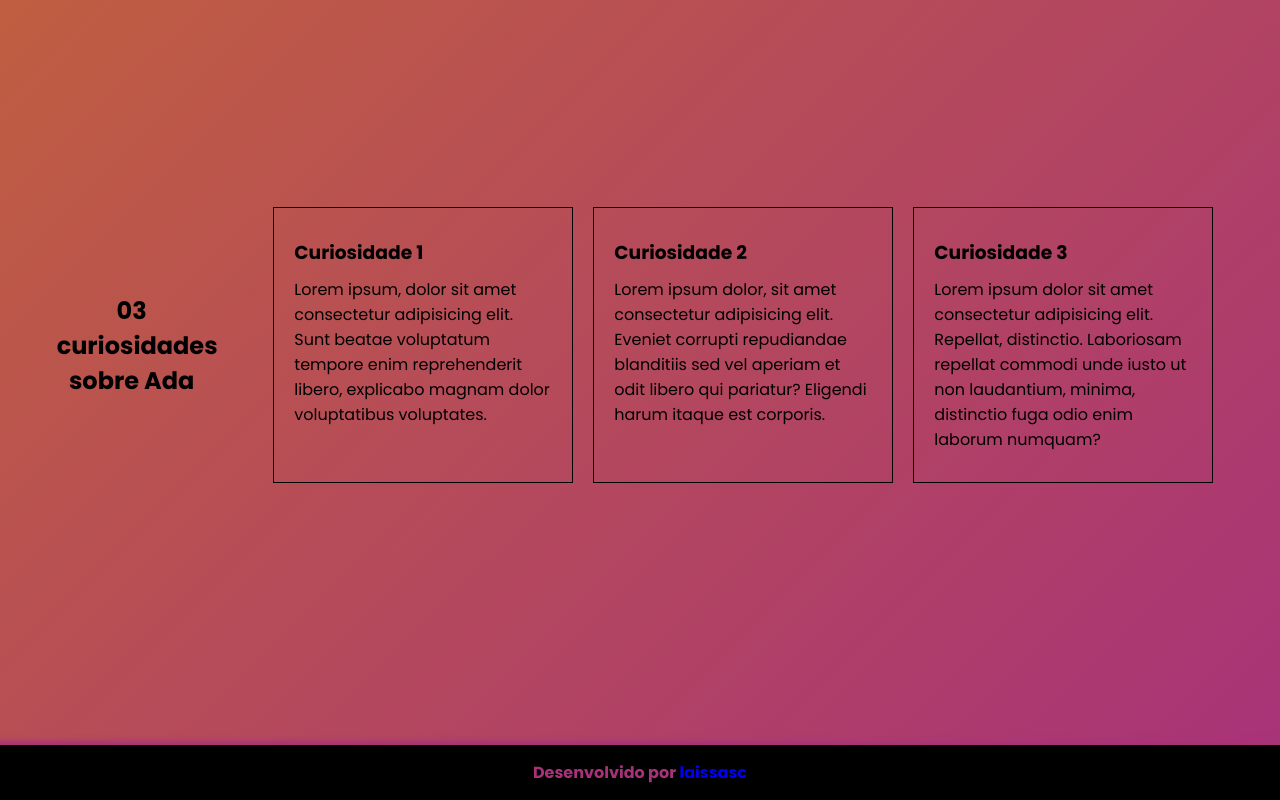
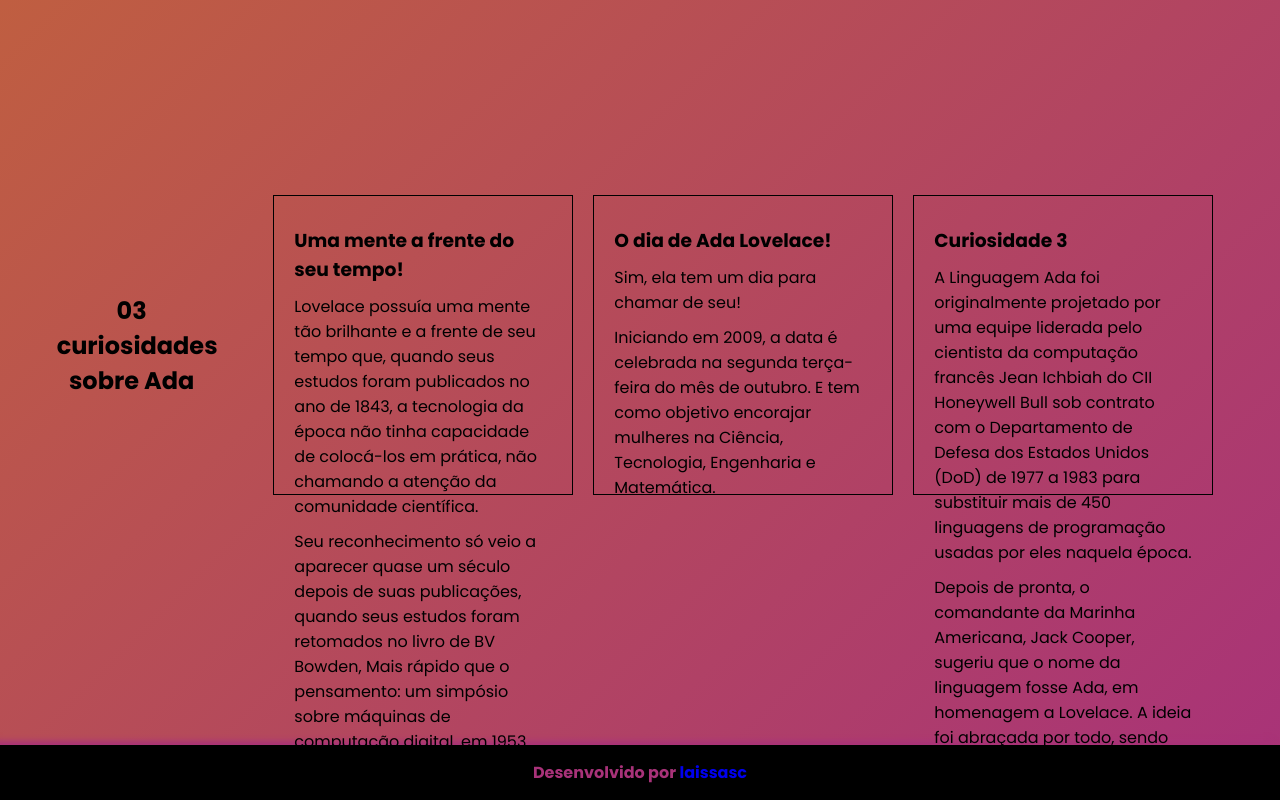
Before and after one commit to LaissaSaraiva/Mulheres-da-Tecnologia, a plain HTML site: page index.html in a window 1280 px wide. Shown: the part 1730-2530 px from the top of the page. Drawn offline with Linux system fonts and the light colour scheme.

Commit message:
Inclusão das curiosidades

```diff
--- a/index.html
+++ b/index.html
@@ -61,28 +61,25 @@
         </div>
         <ul>
           <li class="curiosidades__itens">
-            <h3>Curiosidade 1</h3>
+            <h3>Uma mente a frente do seu tempo!</h3>
             <p>
-              Lorem ipsum, dolor sit amet consectetur adipisicing elit. Sunt
-              beatae voluptatum tempore enim reprehenderit libero, explicabo
-              magnam dolor voluptatibus voluptates.
+              Lovelace possuía uma mente tão brilhante e a frente de seu tempo que, quando seus estudos foram publicados no ano de 1843, a tecnologia da época não tinha capacidade de colocá-los em prática, não chamando a atenção da comunidade científica.
             </p>
+            <p>Seu reconhecimento só veio a aparecer quase um século depois de suas publicações, quando seus estudos foram retomados no livro de BV Bowden, Mais rápido que o pensamento: um simpósio sobre máquinas de computação digital, em 1953.</p>
           </li>
           <li class="curiosidades__itens">
-            <h3>Curiosidade 2</h3>
+            <h3>O dia de Ada Lovelace!</h3>
+            <p>Sim, ela tem um dia para chamar de seu!</p>
             <p>
-              Lorem ipsum dolor, sit amet consectetur adipisicing elit. Eveniet
-              corrupti repudiandae blanditiis sed vel aperiam et odit libero qui
-              pariatur? Eligendi harum itaque est corporis.
+              Iniciando em 2009, a data é celebrada na segunda terça-feira do mês de outubro. E tem como objetivo encorajar mulheres na Ciência, Tecnologia, Engenharia e Matemática.
             </p>
           </li>
           <li class="curiosidades__itens">
             <h3>Curiosidade 3</h3>
             <p>
-              Lorem ipsum dolor sit amet consectetur adipisicing elit. Repellat,
-              distinctio. Laboriosam repellat commodi unde iusto ut non
-              laudantium, minima, distinctio fuga odio enim laborum numquam?
+              A Linguagem Ada foi originalmente projetado por uma equipe liderada pelo cientista da computação francês Jean Ichbiah do CII Honeywell Bull sob contrato com o Departamento de Defesa dos Estados Unidos (DoD) de 1977 a 1983 para substituir mais de 450 linguagens de programação usadas por eles naquela época.
             </p>
+            <p>Depois de pronta, o comandante da Marinha Americana, Jack Cooper, sugeriu que o nome da linguagem fosse Ada, em homenagem a Lovelace. A ideia foi abraçada por todo, sendo aprovada por unanimidade. </p>
           </li>
         </ul>
       </section>
```
